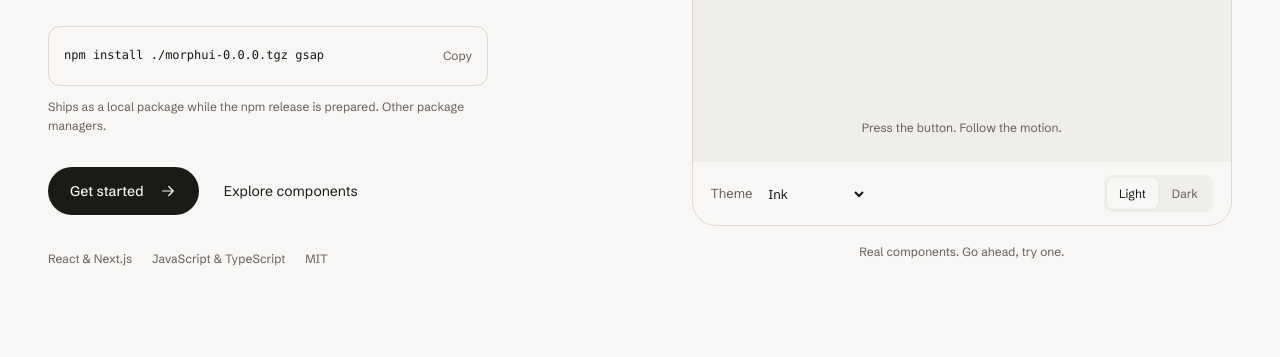
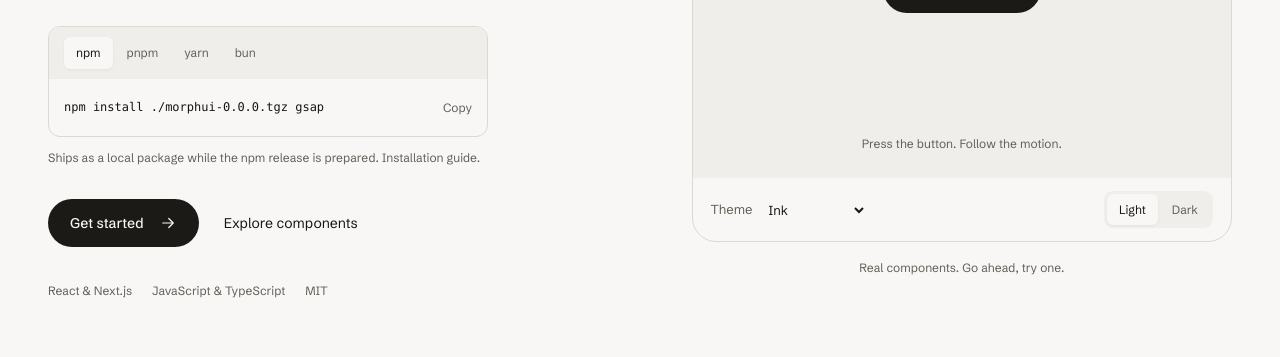
Before and after one commit to lestradavaz/morphui, an Astro site in the folder apps/docs/: page / in a window 1280 px wide. Shown: the part 443-800 px from the top of the page. Built offline with nearby package versions, Linux system fonts and the light colour scheme; Astro itself is replaced by a stand-in of ours.

Commit message:
feat: offer every package manager where the command is copied
The hero showed npm and hid the rest, which reads as npm being the only way to
install. One package is published to one registry and every manager reads it, so
the choice is only which line gets pasted. The hero now carries the same tabs the
installation page does.

The package README gains the four commands for the same reason, and the "Other
package managers" link goes away because the tabs are now right there.

```diff
--- a/apps/docs/src/components/docs/InstallCommand.tsx
+++ b/apps/docs/src/components/docs/InstallCommand.tsx
@@ -3,9 +3,9 @@ import { release } from '@/core/data/catalog';
 const managers = ['npm', 'pnpm', 'yarn', 'bun'] as const;
 
 /**
- * `compact` drops the toolbar so the command can sit in the hero, where the
- * first thing a developer looks for is the line they can paste. The manager
- * choice stays on the installation page.
+ * `compact` keeps the manager tabs but drops the "Local package" caption, since
+ * the hero says that in its own words. Every manager installs the same package
+ * from the same registry, so the choice is only about which line you paste.
  */
 export default function InstallCommand({ compact = false }: { compact?: boolean } = {}) {
   const [manager, setManager] = useState<typeof managers[number]>('npm');
@@ -13,7 +13,7 @@ export default function InstallCommand({ compact = false }: { compact?: boolean
   const command = `${manager} ${manager === 'npm' ? 'install' : 'add'} ./${release.filename} gsap`;
   const copy = async () => { try { await navigator.clipboard.writeText(command); setStatus('Copied'); } catch { setStatus('Select the command to copy'); } };
   return <div className={`install-command${compact ? ' is-compact' : ''}`}>
-    {!compact && <div className="install-toolbar"><div className="segmented" aria-label="Package manager">{managers.map(m => <button type="button" key={m} aria-pressed={manager === m} onClick={() => {setManager(m);setStatus('');}}>{m}</button>)}</div><span>Local package</span></div>}
+    <div className="install-toolbar"><div className="segmented" aria-label="Package manager">{managers.map(m => <button type="button" key={m} aria-pressed={manager === m} onClick={() => {setManager(m);setStatus('');}}>{m}</button>)}</div>{!compact && <span>Local package</span>}</div>
     <div className="install-code"><code>{command}</code><button type="button" className="copy-button" onClick={copy}>Copy</button></div>
     <span className="sr-only" role="status">{status}</span>
     {status && <small className="copy-feedback">{status}</small>}
--- a/apps/docs/src/pages/index.astro
+++ b/apps/docs/src/pages/index.astro
@@ -8,7 +8,7 @@ import { components, release } from '@/core/data/catalog';
 <BaseLayout>
   <main id="main" class="home-main">
     <section class="hero">
-      <div class="hero-copy"><p class="intro-label">A small library of considered motion.</p><h1>Interfaces that<br/>stay <span>connected.</span></h1><p class="hero-description">Buttons become dialogs. Cards become stories.<br class="desktop-break"/> Nothing just appears. Everything comes from somewhere.</p><div class="hero-install"><InstallCommand client:load compact/><p class="hero-install-note">Ships as a local package while the npm release is prepared. <a href="/docs/installation">Other package managers</a>.</p></div><div class="hero-actions"><a class="button-primary" href="/docs/installation">Get started <Icon name="arrow" size={18}/></a><a class="text-link" href="#components">Explore components</a></div><div class="hero-meta"><span>React & Next.js</span><span>JavaScript & TypeScript</span><a href="/license.txt">MIT</a></div></div>
+      <div class="hero-copy"><p class="intro-label">A small library of considered motion.</p><h1>Interfaces that<br/>stay <span>connected.</span></h1><p class="hero-description">Buttons become dialogs. Cards become stories.<br class="desktop-break"/> Nothing just appears. Everything comes from somewhere.</p><div class="hero-install"><InstallCommand client:load compact/><p class="hero-install-note">Ships as a local package while the npm release is prepared. <a href="/docs/installation">Installation guide</a>.</p></div><div class="hero-actions"><a class="button-primary" href="/docs/installation">Get started <Icon name="arrow" size={18}/></a><a class="text-link" href="#components">Explore components</a></div><div class="hero-meta"><span>React & Next.js</span><span>JavaScript & TypeScript</span><a href="/license.txt">MIT</a></div></div>
       <div class="hero-demo"><Preview client:load showcase/><p class="demo-caption">Real components. Go ahead, try one.</p></div>
     </section>
     <section class="collection" id="components"><div class="section-heading"><div><h2>Three primitives.<br/>A shared language.</h2><p>Small enough to understand. Flexible enough to make your own.</p></div><span class="section-count">The collection</span></div>
--- a/apps/docs/src/styles/global.css
+++ b/apps/docs/src/styles/global.css
@@ -60,6 +60,7 @@ select option {color:var(--morph-text);background:var(--morph-bg);}
 .hero-install-note a {text-underline-offset:4px;}
 /* The hero shows the line a developer came to paste, so it sits directly under
    the description and the buttons follow it rather than precede it. */
+.install-command.is-compact .install-toolbar {padding:7px 12px;}
 .install-command.is-compact .install-code {padding:14px 15px;}
 .install-command.is-compact .install-code code {font-size:12px;}
 .demo-caption {font-size:12px;color:var(--morph-muted);text-align:center;margin-top:16px;}
```
Also changed, not shown: tests/docs.spec.ts (+10 -4 lines), packages/morphui/README.md.
